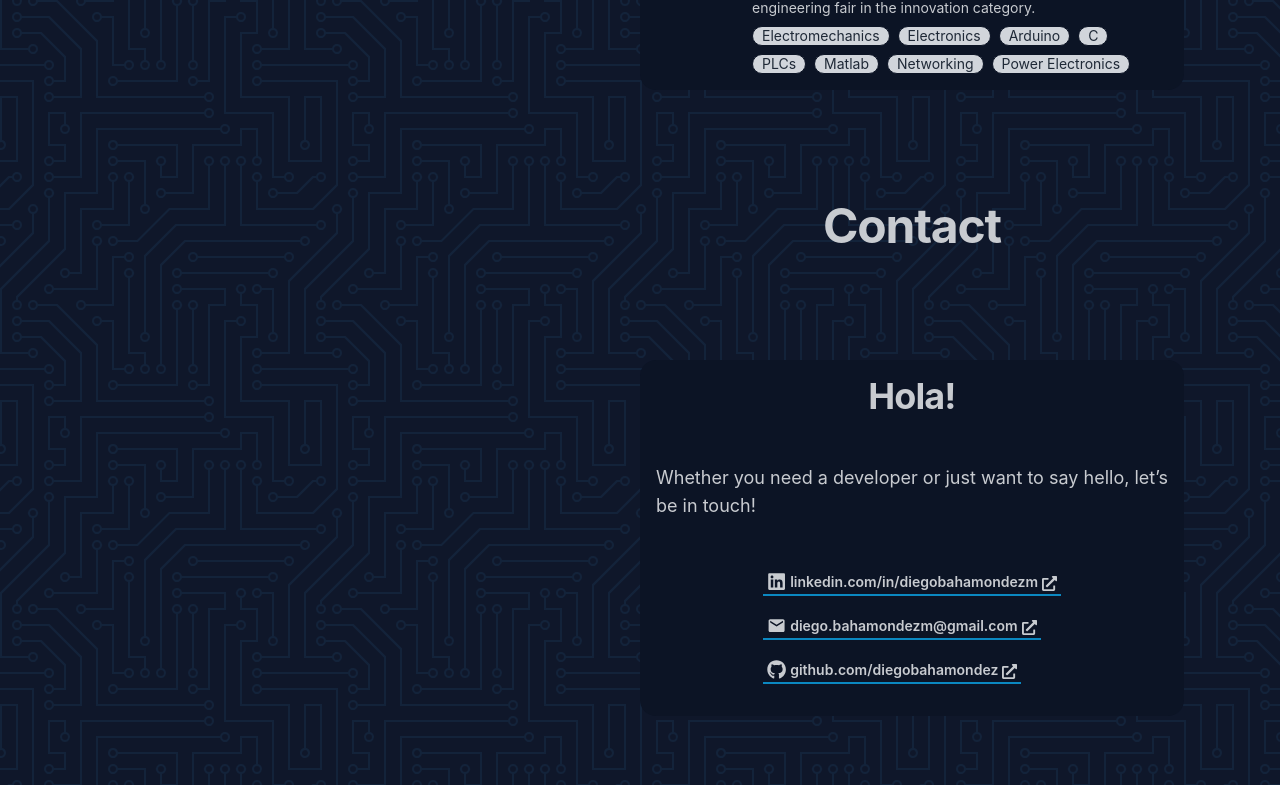
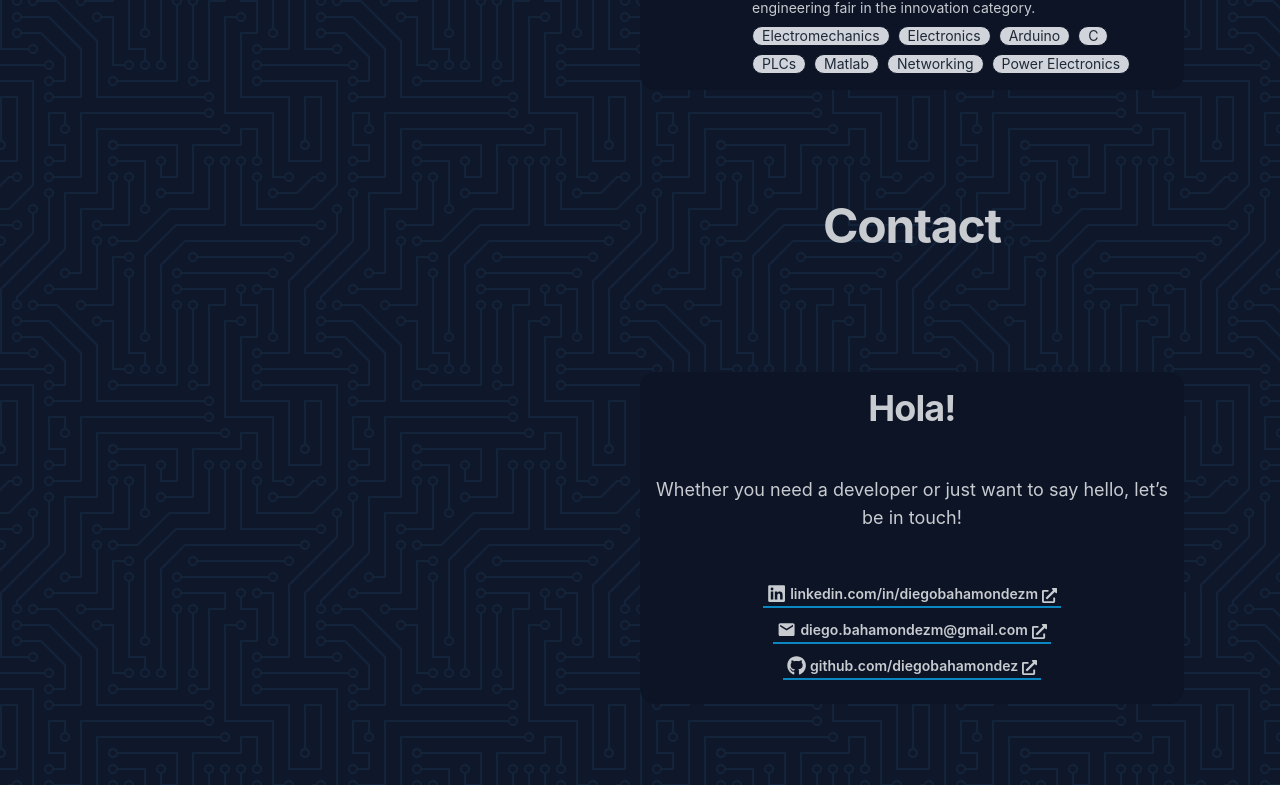
Before and after one commit to diegobahamondez/diegobahamondez, a React (Vite) app: page / in a window 1280 px wide. Shown: the part 1984-2769 px from the top of the page. Built offline with nearby package versions, Linux system fonts and the light colour scheme.

Commit message:
fixed justify text

```diff
--- a/src/sections/Contact.jsx
+++ b/src/sections/Contact.jsx
@@ -42,12 +42,12 @@ const Contact = () => {
         <h2 className="pb-12 text-3xl font-bold tracking-tight sm:text-4xl">
           Hola!
         </h2>
-        <div className="text-lg pb-12">
+        <div className="text-lg pb-12  text-center">
           Whether you need a developer or just want to say hello, let&rsquo;s be
           in touch!
         </div>
 
-        <div className="flex flex-col">
+        <div className="flex flex-col items-center">
           {contactItems.map((item, index) => (
             <a
               key={index}
@@ -56,7 +56,7 @@ const Contact = () => {
               rel="noopener noreferrer"
               className="group flex cursor-pointer"
             >
-              <div className="extlink text-sm flex flex-row content-center rounded p-1 mb-4 ">
+              <div className="extlink text-sm flex flex-row content-center rounded p-1 mb-2 ">
                 {React.cloneElement(item.icon, {
                   style: { fontSize: item.fontSize, "margin-right": "4px" },
                 })}{" "}
--- a/src/sections/Header/Header.jsx
+++ b/src/sections/Header/Header.jsx
@@ -3,7 +3,7 @@ import NavLinks from "./NavLinks";
 const Header = () => {
   return (
     <div className="h-full">
-      <header className="card bg-base-200 hover:bg-base-300 hover:shadow-2xl p-4 pb-10 lg:mx-12 mx-4">
+      <header className="card  text-center bg-base-200 hover:bg-base-300 hover:shadow-2xl p-4 pb-10 lg:mx-12 mx-4">
         <h1 className=" text-3xl md:text-4xl font-bold tracking-tight mt-0">
           <a href="/">Hi there! I´m Diego and I love technology.</a>
         </h1>
```
